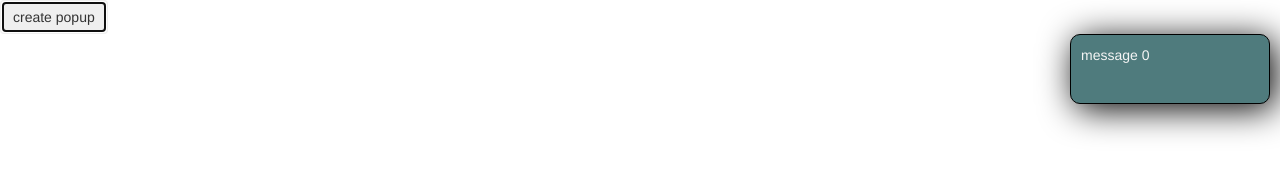
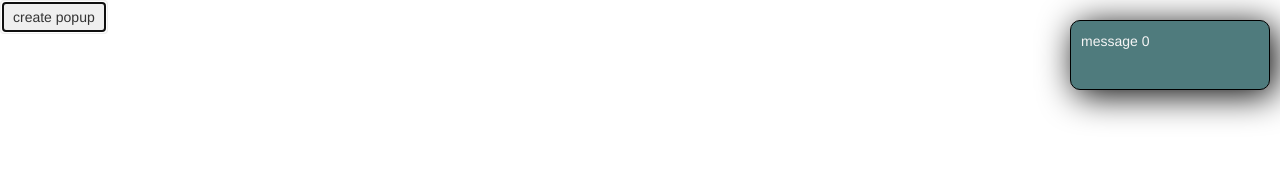
Before and after one commit to Dharmendra205111014/UI-templates, a plain HTML site: page notification/index.html in a window 1280 px wide. Both pictures are taken after a click on the button "create popup". Drawn offline with nearby package versions, Linux system fonts and the light colour scheme.

Commit message:
notification improvement flicker

```diff
--- a/notification/style.css
+++ b/notification/style.css
@@ -4,15 +4,14 @@
     border: 1px solid black;
     border-radius: 10px;
     position: absolute;
-    /*top: 10px;*/
     right: 10px;
     box-shadow: 5px 5px 35px black;
     background-color:#4F7B7D;
     color: whitesmoke;
     padding: 10px;
-
     animation-name: slide;
     animation-duration: 2s;
+    top: 20px;
 }
 
 @keyframes slide {
```
